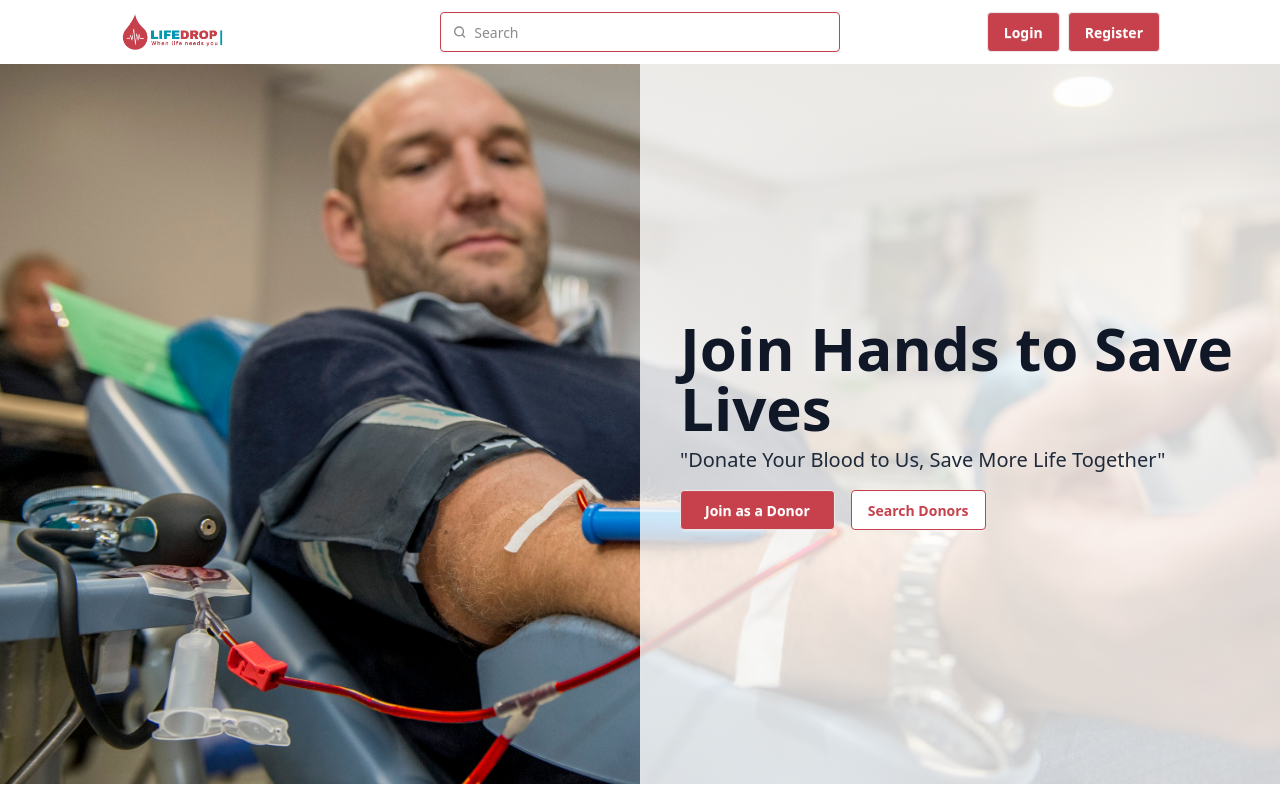
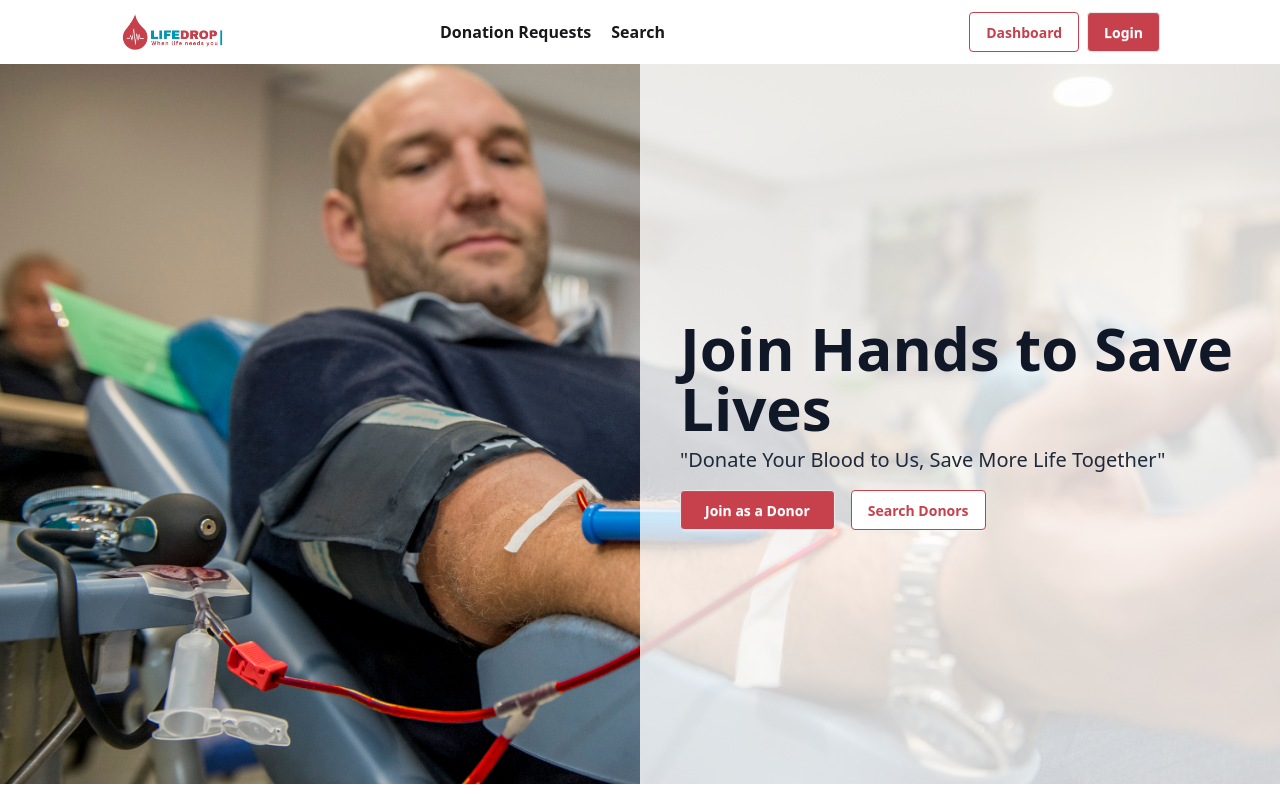
Before and after one commit to suronjit02/LifeDrop, a React (Vite) app in the folder lifedrop-client/: page / in a window 1280 px wide. Shown: the top 800 px of the page. Built offline with nearby package versions, Linux system fonts and the light colour scheme.

Commit message:
navbar update dashboard button

```diff
--- a/lifedrop-client/src/components/Navbar.jsx
+++ b/lifedrop-client/src/components/Navbar.jsx
@@ -49,35 +49,23 @@ const Navbar = () => {
         <img className="h-10 " src="/lifedrop.jpeg" alt="LifeDrop" />
       </div>
       <div className="navbar-center hidden lg:flex w-100 max-w-100">
-        <label className="input border border-[#c6414c] focus-within:border-[#c6414c] focus-within:ring-0 focus-within:outline-none w-full">
-          <svg
-            className="h-[1em] opacity-50"
-            xmlns="http://www.w3.org/2000/svg"
-            viewBox="0 0 24 24"
-          >
-            <g
-              strokeLinejoin="round"
-              strokeLinecap="round"
-              strokeWidth="2.5"
-              fill="none"
-              stroke="currentColor"
-            >
-              <circle cx="11" cy="11" r="8"></circle>
-              <path d="m21 21-4.3-4.3"></path>
-            </g>
-          </svg>
-
-          <input
-            type="search"
-            required
-            placeholder="Search"
-            className="outline-none focus:outline-none focus:ring-0"
-          />
-        </label>
+        <ul className="flex justify-center items-center gap-5 font-semibold">
+          <li>
+            <NavLink>Donation Requests</NavLink>
+          </li>
+          <li>
+            <NavLink>Search</NavLink>
+          </li>
+        </ul>
       </div>
       <div className="navbar-end gap-2">
+        <Link
+          to={"/dashboard"}
+          className="btn bg-white border-[#c6414c] text-primary"
+        >
+          Dashboard
+        </Link>
         <Link className="btn primary text-white">Login</Link>
-        <Link className="btn primary text-white">Register</Link>
       </div>
     </div>
   );
```
